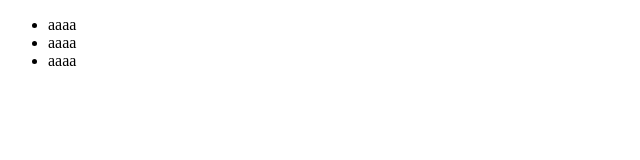
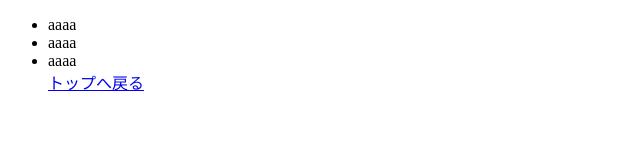
Before and after one commit to shutanakai/liff_friends_simple, a plain HTML site: page list.html in a window 1280 px wide. Shown: the whole page, without its empty margins (0-640 px from the left). Drawn offline with Linux system fonts and the light colour scheme.

Commit message:
add back link to list.html

```diff
--- a/list.html
+++ b/list.html
@@ -10,6 +10,7 @@
             <li>aaaa</li>
             <li>aaaa</li>
             <li>aaaa</li>
+            <a href="./index.html">トップへ戻る</a>
         </ul>
     </body>
 </html>
```
